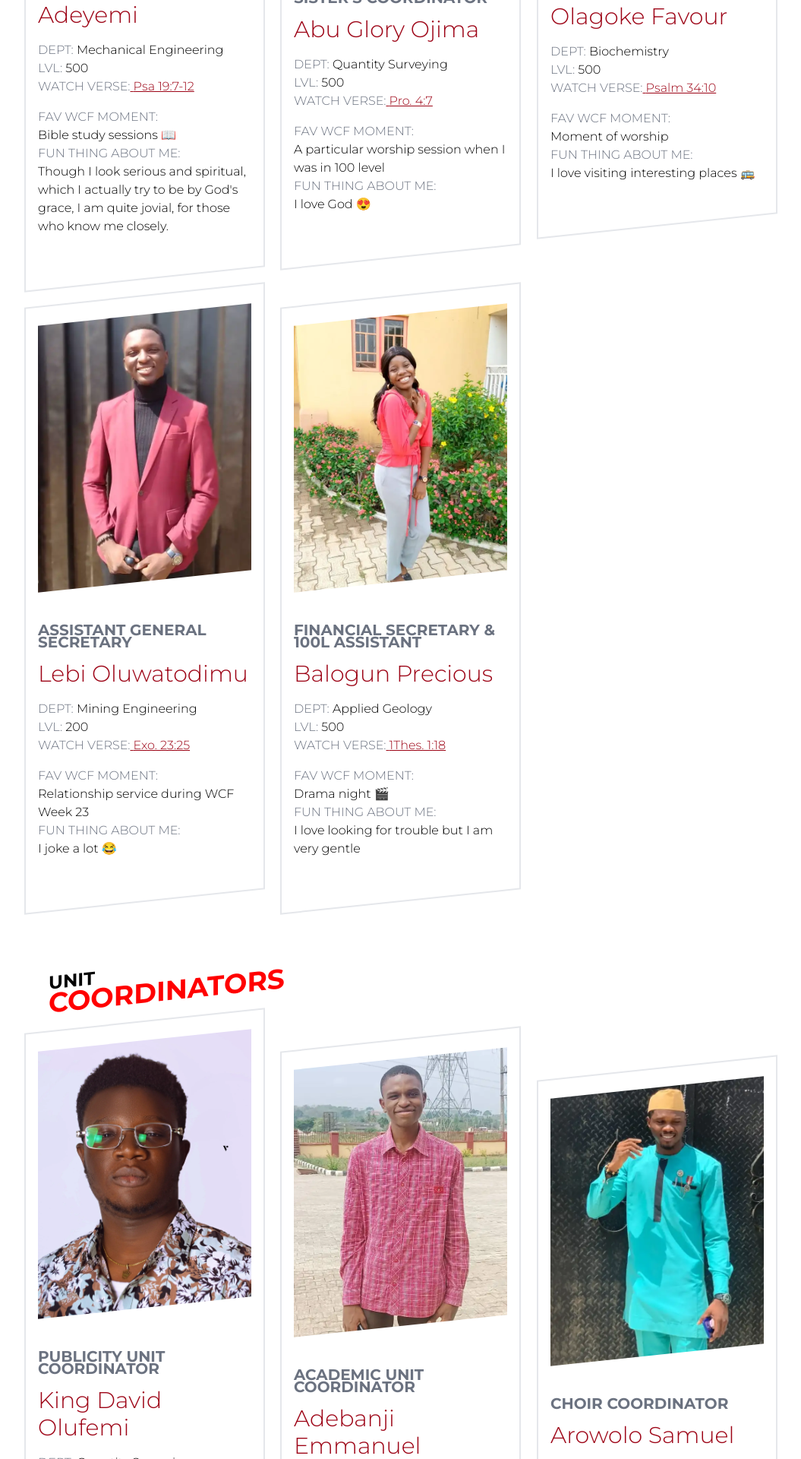
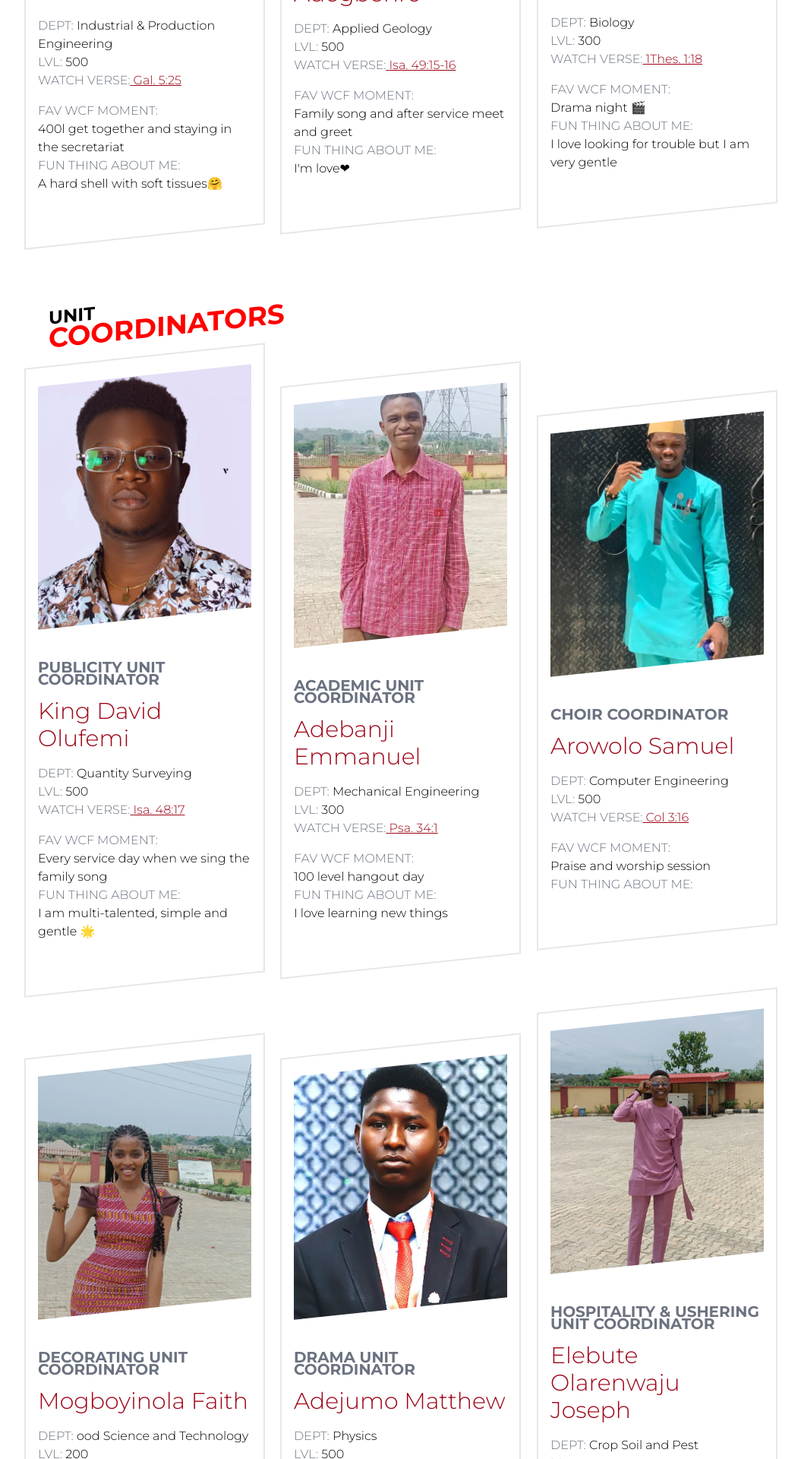
Before and after one commit to NRG-BUILDS/wcffuta, a React (Create React App) app: page / in a window 1280 px wide. Shown: the part 5840-7760 px from the top of the page at 76% size, without its empty margins (112-1167 px from the left). Built offline with nearby package versions, Linux system fonts and the light colour scheme.

Commit message:
new excos update 2024

```diff
--- a/src/views/Homepage/ExcoSect.js
+++ b/src/views/Homepage/ExcoSect.js
@@ -1,35 +1,78 @@
-const ExcoCard = ({roleName, excoName, dept, lvl, verse, moment, fun, img}) => {
+const ExcoCard = ({
+  roleName,
+  excoName,
+  dept,
+  lvl,
+  verse,
+  moment,
+  fun,
+  img,
+}) => {
   return (
     <div className="excoCard py-6 transiton duration-100 border-2 hover:border-brightRed hover:shadow-lg hover:shadow-red-100  px-4 bg-white -skew-y-6 w-full relative">
       <div className="overflow-hidden">
-                        {img && <img src={require(`../../assets/images/excos/${img}`)} alt="" className=" skew-y-6 object-fill mx-auto scale-110"/>}
-                        {!img && <img src={require(`../../assets/images/excos/default.webp`)} alt="" className=" skew-y-6 object-fill mx-auto scale-110"/>}
+        {img && (
+          <img
+            src={require(`../../assets/images/excos/${img}`)}
+            alt=""
+            className="h-80 w-full skew-y-6 object-cover mx-auto scale-110"
+          />
+        )}
+        {!img && (
+          <img
+            src={require(`../../assets/images/excos/default.webp`)}
+            alt=""
+            className=" skew-y-6 object-fill mx-auto scale-110"
+          />
+        )}
       </div>
       <div className="skew-y-6 pt-14 pb-8">
-                        <p className="leading-4 text-gray-500 font-semibold uppercase text-xl">{roleName}</p>
+        <p className="leading-4 text-gray-500 font-semibold uppercase text-xl">
+          {roleName}
+        </p>
 
-                        <h3 className="text-3xl my-4 text-deepRed">
-                        {excoName}
-                        </h3>
-                        <p><span className="text-gray-500">DEPT:</span> {dept}</p>
-                        <p><span className="text-gray-500">LVL:</span> {lvl}</p>
-                        <p><span className="text-gray-500">WATCH VERSE:</span><a href={`https://www.google.com/search?q=${verse}`} className="underline text-deepRed"> {verse}</a>  </p>
-                        <p className="pt-4"><span className="text-gray-500">FAV WCF MOMENT:<br/></span>{moment}</p>
-                        <p><span className="text-gray-500">FUN THING ABOUT ME:<br/></span> {fun} </p>
+        <h3 className="text-3xl my-4 text-deepRed">{excoName}</h3>
+        <p>
+          <span className="text-gray-500">DEPT:</span> {dept}
+        </p>
+        <p>
+          <span className="text-gray-500">LVL:</span> {lvl}
+        </p>
+        <p>
+          <span className="text-gray-500">WATCH VERSE:</span>
+          <a
+            href={`https://www.google.com/search?q=${verse}`}
+            className="underline text-deepRed"
+          >
+            {" "}
+            {verse}
+          </a>{" "}
+        </p>
+        <p className="pt-4">
+          <span className="text-gray-500">
+            FAV WCF MOMENT:
+            <br />
+          </span>
+          {moment}
+        </p>
+        <p>
+          <span className="text-gray-500">
+            FUN THING ABOUT ME:
+            <br />
+          </span>{" "}
+          {fun}{" "}
+        </p>
       </div>
-
     </div>
-
-    )
-}
+  );
+};
 
 const ExcoSect = () => {
   const showFullSect = (e) => {
-        let section = document.querySelector('.excoSect')
-        section.classList.add('active')
-        e.currentTarget.style.display = 'none'
-
-    }
+    let section = document.querySelector(".excoSect");
+    section.classList.add("active");
+    e.currentTarget.style.display = "none";
+  };
 
   return (
     <section className="leftCorner bg-white pt-24 pb-44 z-10">
@@ -39,215 +82,269 @@ const ExcoSect = () => {
       </div>
       <div className="excoSect grid md:grid-cols-3 gap-5 max-w-5xl mx-auto px-4 py-10 justify-evenly items-center md:h-full relative overflow-clip duration-100 pb-10">
         <ExcoCard
-                    roleName={'coordinator 001 & brother\'s coordinator'}
-                    excoName={'Justice Daniel Adeyemi'}
-                    dept={'Mechanical Engineering'}
+          roleName={"coordinator 001 & brother's coordinator"}
+          excoName={"Joseph Femi Oloba"}
+          dept={"Industrial & Production Engineering"}
           lvl={500}
-                    verse={'Psa 19:7-12'}
-                    moment={'Bible study sessions 📖'}
-                    fun={'Though I look serious and spiritual, which I actually try to be by God\'s grace, I am quite jovial, for those who know me closely.'}
-                    img={'justice_adeyemi.webp'} />
+          verse={"Gal. 5:25"}
+          moment={"400l get together and staying in the secretariat"}
+          fun={"A hard shell with soft tissues🤗"}
+          img={"joseph.webp"}
+        />
         <ExcoCard
-                    roleName={'coordinator 002 & sister\'s coordinator'}
-                    excoName={'Abu Glory Ojima'}
-                    dept={'Quantity Surveying'}
+          roleName={"coordinator 002 & sister's coordinator"}
+          excoName={"Love Oluwabukola Adegbenro"}
+          dept={"Applied Geology"}
           lvl={500}
-                    verse={'Pro. 4:7'}
-                    moment={'A particular worship session when I was in 100 level'}
-                    fun={'I love God 😍'}
-                    img={'abu_glory.webp'} />
+          verse={"Isa. 49:15-16"}
+          moment={"Family song and after service meet and greet"}
+          fun={"I'm love❤"}
+          img={"adegbenro.webp"}
+        />
+        {/* <ExcoCard
+          roleName={"general secretary"}
+          excoName={"Olagoke Favour"}
+          dept={"Biochemistry"}
+          lvl={500}
+          verse={"Psalm 34:10"}
+          moment={"Moment of worship"}
+          fun={"I love visiting interesting places 🚌"}
+          img={"olagoke_favour.webp"}
+        />
         <ExcoCard
-                    roleName={'general secretary'}
-                    excoName={'Olagoke Favour'}
-                    dept={'Biochemistry'}
-                    lvl={500}
-                    verse={'Psalm 34:10'}
-                    moment={'Moment of worship'}
-                    fun={'I love visiting interesting places 🚌'}
-                    img={'olagoke_favour.webp'} />
+          roleName={"assistant general secretary"}
+          excoName={"Lebi Oluwatodimu"}
+          dept={"Mining Engineering"}
+          lvl={200}
+          verse={"Exo. 23:25"}
+          moment={"Relationship service during WCF Week 23"}
+          fun={"I joke a lot 😂"}
+          img={"lebi_oluwatodimu.webp"}
+        /> */}
         <ExcoCard
-                    roleName={'assistant general secretary'}
-                    excoName={'Lebi Oluwatodimu'}
-                    dept={'Mining Engineering'}
-                    lvl={200}
-                    verse={'Exo. 23:25'}
-                    moment={'Relationship service during WCF Week 23'}
-                    fun={'I joke a lot 😂'}
-                    img={'lebi_oluwatodimu.webp'} />
-                <ExcoCard
-                    roleName={'financial secretary & 100l assistant'}
-                    excoName={'Balogun Precious'}
-                    dept={'Applied Geology'}
-                    lvl={500}
-                    verse={'1Thes. 1:18'}
-                    moment={'Drama night 🎬'}
-                    fun={'I love looking for trouble but I am very gentle'}
-                    img={'balogun_precious.webp'} />
+          roleName={"financial secretary"}
+          excoName={"Omoyemi Oreoluwa"}
+          dept={"Biology"}
+          lvl={300}
+          verse={"1Thes. 1:18"}
+          moment={"Drama night 🎬"}
+          fun={"I love looking for trouble but I am very gentle"}
+          img={"omoyemi.webp"}
+        />
         <div className="zoomIn px-4 py-8 md:px-8 md:col-span-3 font-bold -skew-y-6">
           <p className="revealTop uppercase text-2xl leading-3">unit</p>
-                    <p className="revealTop text-brightRed uppercase text-4xl">coordinators</p>
+          <p className="revealTop text-brightRed uppercase text-4xl">
+            coordinators
+          </p>
         </div>
         <ExcoCard
-                    roleName={'Publicity Unit Coordinator'}
-                    excoName={'King David Olufemi'}
-                    dept={'Quantity Surveying'}
-                    lvl={400}
-                    verse={'Isa. 48:17'}
-                    moment={'Every service day when we sing the family song'}
-                    fun={'I am multi-talented, simple and gentle 🌟'}
-                    img={'david_olufemi.webp'} />
+          roleName={"Publicity Unit Coordinator"}
+          excoName={"King David Olufemi"}
+          dept={"Quantity Surveying"}
+          lvl={500}
+          verse={"Isa. 48:17"}
+          moment={"Every service day when we sing the family song"}
+          fun={"I am multi-talented, simple and gentle 🌟"}
+          img={"david_olufemi.webp"}
+        />
         <ExcoCard
-                    roleName={'academic unit coordinator'}
-                    excoName={'Adebanji Emmanuel'}
-                    dept={'Mechanical Engineering'}
+          roleName={"academic unit coordinator"}
+          excoName={"Adebanji Emmanuel"}
+          dept={"Mechanical Engineering"}
+          lvl={300}
+          verse={"Psa. 34:1"}
+          moment={"100 level hangout day"}
+          fun={"I love learning new things"}
+          img={"adebanji_emmanuel.webp"}
+        />
+        <ExcoCard
+          roleName={"choir coordinator"}
+          excoName={"Arowolo Samuel"}
+          dept={"Computer Engineering"}
+          lvl={500}
+          verse={"Col 3:16"}
+          moment={"Praise and worship session"}
+          fun={""}
+          img={"arowolo_samuel.webp"}
+        />
+        <ExcoCard
+          roleName={"decorating unit coordinator"}
+          excoName={"Mogboyinola Faith"}
+          dept={"ood Science and Technology"}
           lvl={200}
-                    verse={'Psa. 34:1'}
-                    moment={'100 level hangout day'}
-                    fun={'I love learning new things'}
-                    img={'adebanji_emmanuel.webp'} />
+          verse={"Heb. 12:1"}
+          moment={"Drama night, WCF week"}
+          fun={"I'm dramatic and emotional"}
+          img={"mogboyinola.webp"}
+        />
         <ExcoCard
-                    roleName={'choir coordinator'}
-                    excoName={'Arowolo Samuel'}
-                    dept={'Computer Engineering'}
-                    lvl={400}
-                    verse={'Col 3:16'}
-                    moment={'Praise and worship session'}
-                    fun={''}
-                    img={'arowolo_samuel.webp'} />
+          roleName={"Drama Unit Coordinator"}
+          excoName={"Adejumo Matthew"}
+          dept={"Physics"}
+          lvl={500}
+          verse={"Rev. 5:10"}
+          moment={"WCF Weeks and 400l Hangout 🎉"}
+          fun={"I am easy going"}
+          img={"adejumo.webp"}
+        />
+        {/* <ExcoCard
+          roleName={
+            "Evangelism Unit (South Gate) Cooridnator & 500l Coordinator"
+          }
+          excoName={"David Iyke"}
+          dept={"Applied Geology"}
+          lvl={500}
+          verse={"Psalm 46:10"}
+          moment={"Moment of worship 🙏"}
+          fun={"I am just curious. It can be fun and annoying also"}
+          img={"david_ikye.webp"}
+        /> */}
         <ExcoCard
-                    roleName={'decorating unit coordinator'}
-                    excoName={'Love Oluwabukola'}
-                    dept={'Applied Geology'}
-                    lvl={400}
-                    verse={'Isaiah 49:15-16'}
-                    moment={'Staying in WCF secretaiat'}
-                    fun={'iLove iPray iBake 💕🙏🧁'}
-                    img={'love_oluwabukola.webp'} />
+          roleName={"Hospitality & Ushering Unit Coordinator"}
+          excoName={"Elebute Olarenwaju Joseph"}
+          dept={"Crop Soil and Pest Management"}
+          lvl={500}
+          verse={"Eccl. 12:13"}
+          moment={"Every level get together and prayer services"}
+          fun={"I sleep with my mouth open"}
+          img={"elebute.webp"}
+        />
+        {/* <ExcoCard
+          roleName={"Assistant Prayer Coordinator"}
+          excoName={"Olaniyi Olamide"}
+          dept={"Human Anatomy"}
+          lvl={300}
+          verse={"Phil. 4:13"}
+          moment={"Singing the family song"}
+          fun={"I don't hold grudges 🕊"}
+          img={"olaniyi_olamide.webp"}
+        /> */}
         <ExcoCard
-                    roleName={'Drama Unit Coordinator'}
-                    excoName={'Okoye Lotachi'}
-                    dept={'Quantity Surveying'}
-                    lvl={400}
-                    verse={'Deut 1:11'}
-                    moment={'Night rehearsals before drama night 🎬'}
-                    fun={'I love finding ingenious ways to do less work'}
-                    img={'okoye_lotachi.webp'} />
+          roleName={"Ushering Unit Coordinator"}
+          excoName={"Ajisebutu Kehinde"}
+          dept={"Biochemistry"}
+          lvl={500}
+          verse={"Phil. 4:13"}
+          moment={"12-hour prayer session under President Kele tenure."}
+          fun={"I love chatting"}
+          img={"ajisebutu.webp"}
+        />
         <ExcoCard
-                    roleName={'Evangelism Unit (South Gate) Cooridnator & 500l Coordinator'}
-                    excoName={'David Iyke'}
-                    dept={'Applied Geology'}
+          roleName={"Sanctuary Unit Coordinator"}
+          excoName={"Okotete Onome Mary"}
+          dept={"Fisheries and Aquaculture Technology"}
           lvl={500}
-                    verse={'Psalm 46:10'}
-                    moment={'Moment of worship 🙏'}
-                    fun={'I am just curious. It can be fun and annoying also'}
-                    img={'david_ikye.webp'} />
+          verse={"Psa. 91:1"}
+          moment={"400l get together"}
+          fun={"Gisting and making friends laugh"}
+          img={"okotete.webp"}
+        />
         <ExcoCard
-                    roleName={'Hospitality & Sanctuary Unit Coordinator'}
-                    excoName={'Adeboye Godspower'}
-                    dept={'Building Technology'}
-                    lvl={300}
-                    verse={'Rev 20:12'}
-                    moment={'Every moment is my favourite moment'}
-                    fun={'Helping people to grow 🌱'}
-                    img={'adeboye_godspower.webp'} />
-                <ExcoCard
-                    roleName={'Assistant Prayer Coordinator'}
-                    excoName={'Olaniyi Olamide'}
-                    dept={'Human Anatomy'}
-                    lvl={300}
-                    verse={'Phil. 4:13'}
-                    moment={'Singing the family song'}
-                    fun={'I don\'t hold grudges 🕊'}
-                    img={'olaniyi_olamide.webp'} />
-                <ExcoCard
-                    roleName={'Ushering Unit Coordinator'}
-                    excoName={'Adekiya Seun Mary'}
-                    dept={'Agricultural & Resource Economics'}
-                    lvl={400}
-                    verse={'Phil. 4:13'}
-                    moment={'12-hour prayer session under President Kele tenure.'}
-                    fun={'I love chatting'}
-                    img={'adekiya_seun.webp'} />
+          roleName={"Technical & Special Duties Unit Coordinator"}
+          excoName={"Olaibi David"}
+          dept={"Cyber Security"}
+          lvl={500}
+          verse={"Deut. 8:7-18"}
+          moment={"Whenever P. Kelechi teaches"}
+          fun={"I love making my friends laugh"}
+          img={"olaibi.webp"}
+        />
         <div className="zoomIn px-4 py-8 md:px-8 md:col-span-3 font-bold -skew-y-6">
           <p className="revealTop uppercase text-2xl leading-3">level</p>
-                    <p className="revealTop text-brightRed uppercase text-4xl">coordinators</p>
+          <p className="revealTop text-brightRed uppercase text-4xl">
+            coordinators
+          </p>
         </div>
         <ExcoCard
-                    roleName={'500l assistant coordinator'}
-                    excoName={'Ayeni Joy'}
-                    dept={'Animal Production & Health'}
+          roleName={"500l coordinator"}
+          excoName={"Olowo Kamiye"}
+          dept={"Meteorology"}
           lvl={500}
-                    verse={'Psalm 121'}
-                    moment={'WCF Week'}
-                    fun={'I am shy😂'}
-                    img={'ayeni_joy.webp'} />
+          verse={"Rom. 6:28"}
+          moment={"400l thanksgiving"}
+          fun={"I have a likable personality"}
+          img={"olowo.webp"}
+        />
         <ExcoCard
-                    roleName={'400l coordinator'}
-                    excoName={'Joseph Femi Oloba'}
-                    dept={'Industrial and Production Engineering'}
+          roleName={"400l assistant coordinator"}
+          excoName={"Olayemi Temidayo"}
+          dept={"Fisheries and Aquaculture Engineering"}
           lvl={400}
-                    verse={'Gal. 5:25'}
-                    moment={'Staying in WCF secretaiat 🏡'}
-                    fun={'I am gentle but I can disturb too'}
-                    img={'femi_oloba.webp'} />
+          verse={"Psa. 46:1-2"}
+          moment={"Every WCF Relationship Service"}
+          fun={"I love love"}
+          img={"olayemi.webp"}
+        />
+        {/* <ExcoCard
+          roleName={"300l coordinator"}
+          excoName={"Adenuga Joshua"}
+          dept={"Meteorology & Climate Science"}
+          lvl={300}
+          verse={"Joshua 1:8"}
+          moment={"The day I joined publicity unit📸"}
+          fun={"I can do a lot a things!"}
+          img={"adenuga_joshua.webp"}
+        /> */}
         <ExcoCard
-                    roleName={'300l coordinator'}
-                    excoName={'Adenuga Joshua'}
-                    dept={'Meteorology & Climate Science'}
+          roleName={"300l assistant coordinator"}
+          excoName={"Odemakinde Testimony"}
+          dept={"Physiology"}
           lvl={300}
-                    verse={'Joshua 1:8'}
-                    moment={'The day I joined publicity unit📸'}
-                    fun={'I can do a lot a things!'}
-                    img={'adenuga_joshua.webp'} />
+          verse={"Matt 28:20"}
+          moment={
+            "Unit hangout, 200l hangout , family song, relationship service"
+          }
+          fun={"I like acting even though I don't act 👼"}
+          img={"odemakinde.webp"}
+        />
+
         <ExcoCard
-                    roleName={'300l assistant coordinator'}
-                    excoName={'Bamidele Heritage'}
-                    dept={'Agricultural and Environmental Engineering'}
+          roleName={"200l assistant coordinator"}
+          excoName={"Daniel Jessica"}
+          dept={"Food Science and Technology"}
+          lvl={200}
+          verse={"Psalm 1:1-3"}
+          moment={"Family song/ 100l Hangout / Choir Prayer Night"}
+          fun={"I love being in the midst of God's people"}
+          img={"daniel.webp"}
+        />
+
+        <ExcoCard
+          roleName={"100l Coordinator"}
+          excoName={"Emmanuel Boluwatife"}
+          dept={"Industrial Production Engineering"}
+          lvl={200}
+          verse={"Mat. 15:16"}
+          moment={"Praise and worship sessions 🥁"}
+          fun={"I imagine a lot"}
+          img={"emmanuel_boluwatife.webp"}
+        />
+        <ExcoCard
+          roleName={"100l Assistant Coordinator"}
+          excoName={"Adebule Joy O."}
+          dept={"Information and Communication Engineering"}
           lvl={300}
-                    verse={'Eccl. 10:10b'}
-                    moment={'WCF Week 23 -Drama night'}
-                    fun={'I love the things of God 👼'}
-                    img={'bamidele_heritage.webp'} />
-                <ExcoCard
-                    roleName={'200l Coordinator'}
-                    excoName={'Emmanuel Boluwatife'}
-                    dept={'Industrial Production Engineering'}
-                    lvl={200}
-                    verse={'Mat. 15:16'}
-                    moment={'Praise and worship sessions 🥁'}
-                    fun={'I imagine a lot'}
-                    img={'emmanuel_boluwatife.webp'} />
-                <ExcoCard
-                    roleName={'200l assistant coordinator'}
-                    excoName={'Omoyeni Oreoluwa'}
-                    dept={'Biology'}
-                    lvl={200}
-                    verse={'Phil 4:13'}
-                    moment={'Whenver we sing the family song 👨‍👩‍👧‍👧'}
-                    fun={'Hanging out with friends'}
-                    img={'omoyeni_oreoluwa.webp'} />
-                <ExcoCard
-                    roleName={'100l coordinator & special duties coordinator'}
-                    excoName={'Sunday Oche Chukwuemeka'}
-                    dept={'Statistics'}
-                    lvl={500}
-                    verse={'Psa. 107:23'}
-                    moment={'The list of great memories is endless!!'}
-                    fun={'I like to travel 🚌'}
-                    img={'sunday_oche.webp'} />
+          verse={"1Cor 10:31"}
+          moment={"Worahi sessions and family song 🥁"}
+          fun={
+            "I love making small miniature sketches every time I get my hands on a pen"
+          }
+          img={"adebule.webp"}
+        />
 
-                <div  className="md:hidden absolute left-0 bottom-0 text-center w-full py-8 bg-gradient-to-b from-transparent to-white"
-                    onClick={(e) => {showFullSect(e)}}
+        <div
+          className="md:hidden absolute left-0 bottom-0 text-center w-full py-8 bg-gradient-to-b from-transparent to-white"
+          onClick={(e) => {
+            showFullSect(e);
+          }}
         >
-                    <button
-                        className="bg-brightRed text-white shadow-xl rounded-3xl px-6 py-2 animate-bounce"
-                        >
+          <button className="bg-brightRed text-white shadow-xl rounded-3xl px-6 py-2 animate-bounce">
             View All Excos
           </button>
         </div>
       </div>
     </section>
   );
-}
+};
 
 export default ExcoSect;
```
Lines whose indentation alone changed are shown as unchanged.
